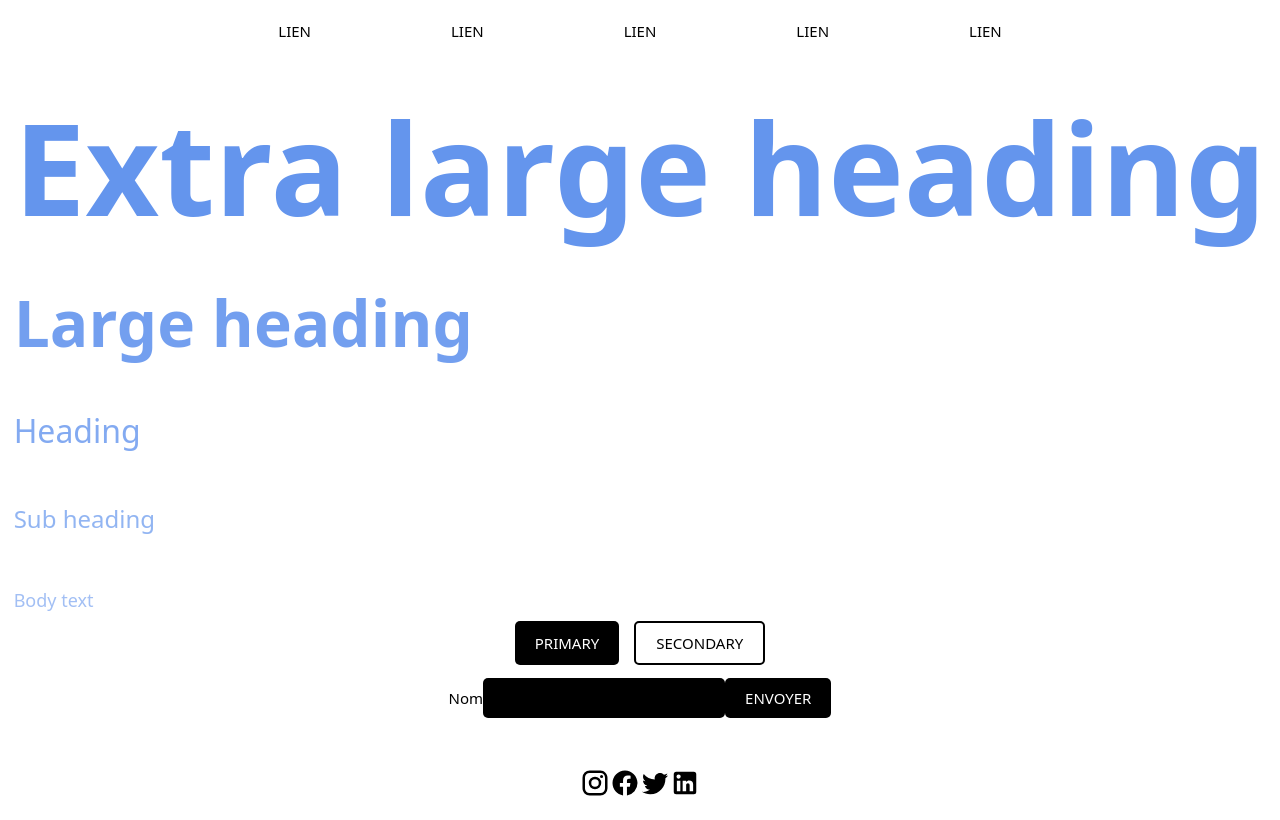
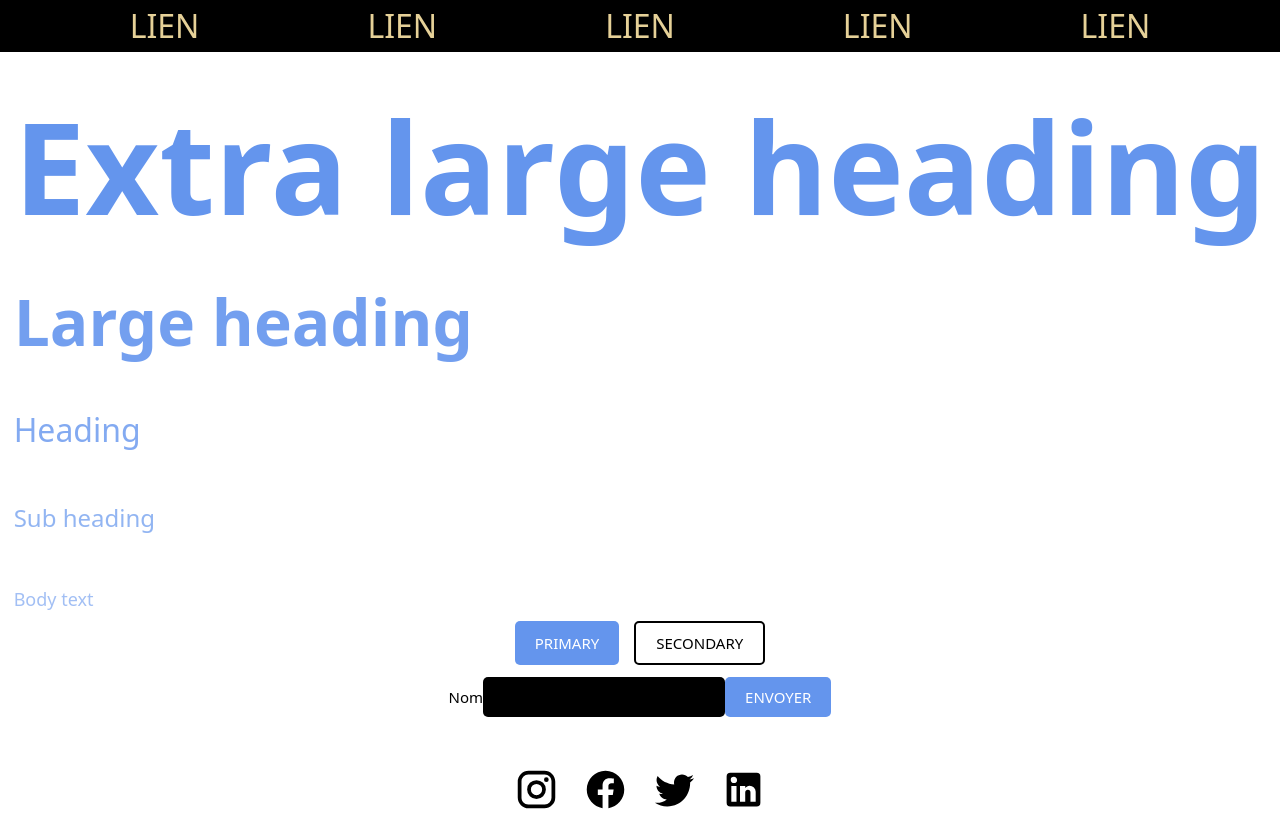
Before and after one commit to dobzacode/componentlib, a Next.js app: page / in a window 1280 px wide. Built offline with nearby package versions, Linux system fonts and the light colour scheme.

Commit message:
add custom gap in tailwind.config

```diff
--- a/app/globals.css
+++ b/app/globals.css
@@ -23,10 +23,6 @@
 
 @tailwind utilities;
 
-body {
-  margin: 1em;
-}
-
 html {
   font-size: 62.5%;
 }
--- a/app/layout.tsx
+++ b/app/layout.tsx
@@ -19,7 +19,7 @@ export default function RootLayout({
   return (
     <html lang="en">
       <body className="flex flex-col justify-between h-screen gap-20">
-        <Header height="h-[100px]"></Header>
+        <Header bgColor="bg-black" height="h-[200px]"></Header>
         {children}
         <Footer height="h-[100px]"></Footer>
       </body>
--- a/components/Footer.tsx
+++ b/components/Footer.tsx
@@ -8,11 +8,11 @@ interface FooterProps {
 export default function Footer({ height }: FooterProps) {
   return (
     <footer className={`${height}`}>
-      <address className="flex justify-center">
-        <SocialIcon size={2} linkTo="/" mdiPath={mdiInstagram}></SocialIcon>
-        <SocialIcon size={2} linkTo="/" mdiPath={mdiFacebook}></SocialIcon>
-        <SocialIcon size={2} linkTo="/" mdiPath={mdiTwitter}></SocialIcon>
-        <SocialIcon size={2} linkTo="/" mdiPath={mdiLinkedin}></SocialIcon>
+      <address className="flex justify-center gap-medium">
+        <SocialIcon size={3} linkTo="/" mdiPath={mdiInstagram}></SocialIcon>
+        <SocialIcon size={3} linkTo="/" mdiPath={mdiFacebook}></SocialIcon>
+        <SocialIcon size={3} linkTo="/" mdiPath={mdiTwitter}></SocialIcon>
+        <SocialIcon size={3} linkTo="/" mdiPath={mdiLinkedin}></SocialIcon>
       </address>
     </footer>
   );
--- a/components/Header.tsx
+++ b/components/Header.tsx
@@ -5,14 +5,18 @@ import NavLink from "./header/NavLink";
 interface HeaderProps {
   children?: ReactNode;
   height: string;
+  bgColor: string;
 }
 
-export default function Header({ children, height }: HeaderProps) {
+export default function Header({ children, height, bgColor }: HeaderProps) {
   return (
-    <header className={`${height} flex items-center justify-center`}>
+    <header className={`${height} ${bgColor} flex items-center justify-center`}>
       {children}
 
-      <Nav flex="flex gap-40 justify-center" margin="mx-10">
+      <Nav
+        flex="flex gap-extraLarge justify-center heading text-secondary10"
+        margin="mx-10"
+      >
         <NavLink href="/">LIEN</NavLink>
         <NavLink href="/">LIEN</NavLink>
         <NavLink href="/">LIEN</NavLink>
--- a/components/button/PrimaryCta.tsx
+++ b/components/button/PrimaryCta.tsx
@@ -11,7 +11,7 @@ interface PrimaryCta {
 export default function PrimaryCta({ onClick, children, type }: PrimaryCta) {
   return (
     <Button
-      bgColor="bg-black"
+      bgColor="bg-primary0"
       textColor="text-white"
       paddingY="py-4"
       paddingX="px-8"
--- a/components/header/NavLink.tsx
+++ b/components/header/NavLink.tsx
@@ -14,7 +14,7 @@ export default function NavLink({ href, children }: NavLinkProps) {
 
   return (
     <Link
-      className={`text-2xl hover:bg-black hover:text-white px-8 py-4 rounded-lg`}
+      className={` hover:bg-black hover:text-white px-8 py-4 rounded-lg`}
       href={href}
     >
       {children}
--- a/tailwind.config.js
+++ b/tailwind.config.js
@@ -4,6 +4,7 @@ const HEADING_SIZE = "3.2rem";
 const SUBHEADING_SIZE = "2.4rem";
 const BODY_SIZE = "1.8rem";
 const PRIMARY_COLOR_RGB = "100,149,237";
+const SECONDARY_COLOR_RGB = "280, 232, 169";
 
 /** @type {import('tailwindcss').Config} */
 module.exports = {
@@ -34,6 +35,17 @@ module.exports = {
         primary80: `rgba(${PRIMARY_COLOR_RGB}, 0.20)`,
         primary90: `rgba(${PRIMARY_COLOR_RGB}, 0.10)`,
         primary100: `rgba(${PRIMARY_COLOR_RGB}, 0.01)`,
+        secondary0: `rgba(${SECONDARY_COLOR_RGB}, 1)`,
+        secondary10: `rgba(${SECONDARY_COLOR_RGB}, 0.90)`,
+        secondary20: `rgba(${SECONDARY_COLOR_RGB}, 0.80)`,
+        secondary30: `rgba(${SECONDARY_COLOR_RGB}, 0.70)`,
+        secondary40: `rgba(${SECONDARY_COLOR_RGB}, 0.60)`,
+        secondary50: `rgba(${SECONDARY_COLOR_RGB}, 0.50)`,
+        secondary60: `rgba(${SECONDARY_COLOR_RGB}, 0.40)`,
+        secondary70: `rgba(${SECONDARY_COLOR_RGB}, 0.30)`,
+        secondary80: `rgba(${SECONDARY_COLOR_RGB}, 0.20)`,
+        secondary90: `rgba(${SECONDARY_COLOR_RGB}, 0.10)`,
+        secondary100: `rgba(${SECONDARY_COLOR_RGB}, 0.01)`,
       },
       fontSize: {
         headingExtraLargeFS: HEADING_EXTRA_LARGE_SIZE,
@@ -49,6 +61,13 @@ module.exports = {
         subHeadingLH: SUBHEADING_SIZE,
         bodyLH: BODY_SIZE,
       },
+      spacing: {
+        extraLarge: HEADING_EXTRA_LARGE_SIZE,
+        large: HEADING_LARGE_SIZE,
+        subLarge: HEADING_SIZE,
+        medium: SUBHEADING_SIZE,
+        subMedium: SUBHEADING_SIZE - 8,
+      },
     },
   },
   plugins: [],
```
